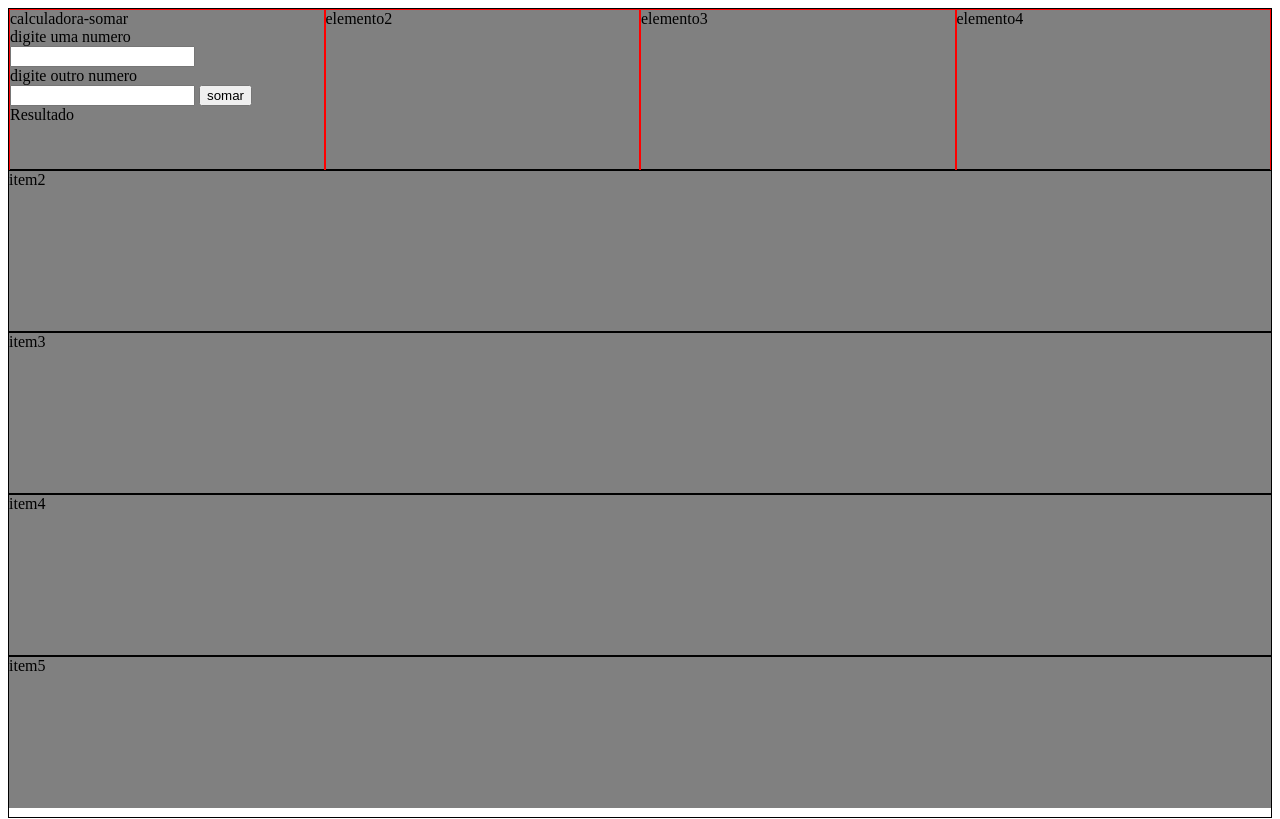
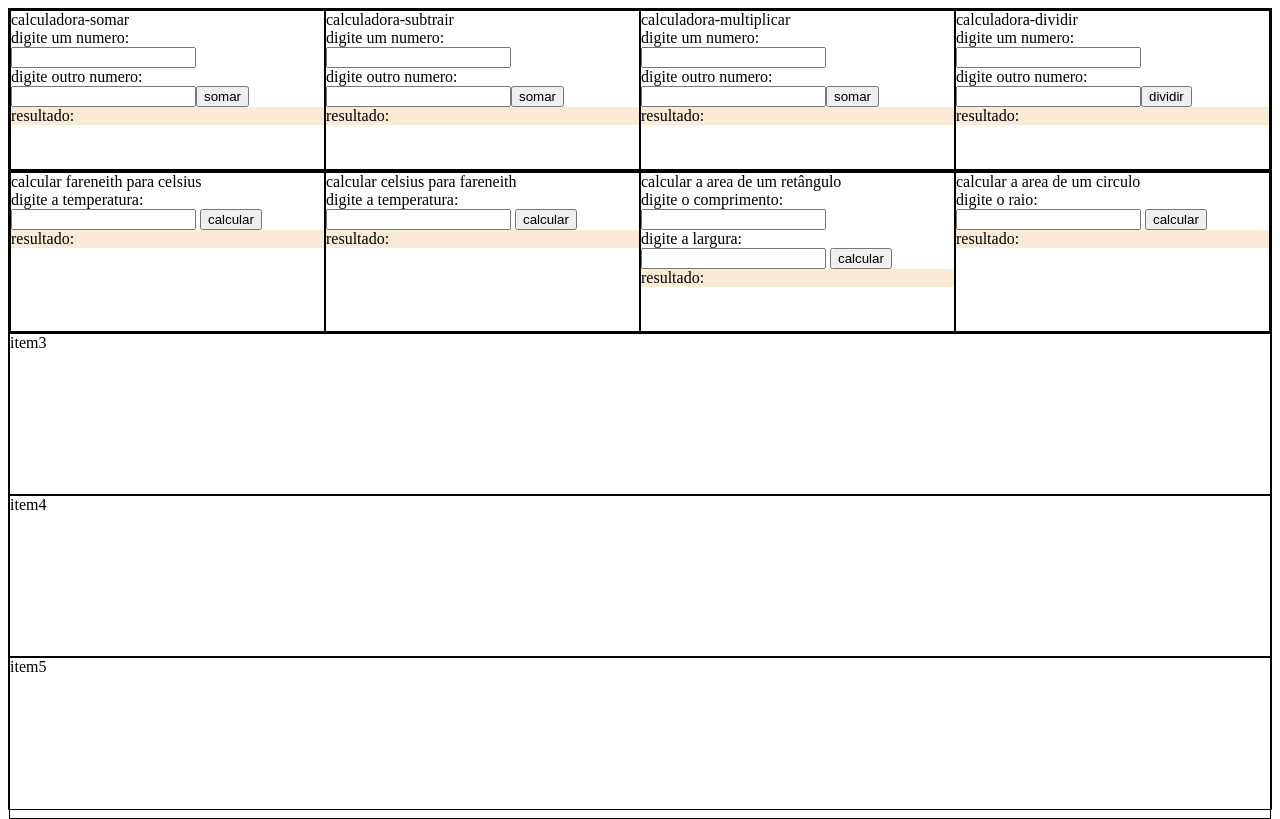
Before and after one commit to flhes/projeto-novo, a plain HTML site: page index.html in a window 1280 px wide. Drawn offline with Linux system fonts and the light colour scheme.

Commit message:
item1e 2

```diff
--- a/index.html
+++ b/index.html
@@ -3,34 +3,82 @@
 <head>
     <meta charset="UTF-8">
     <meta name="viewport" content="width=device-width, initial-scale=1.0">
+    <title>Document</title>
     <link rel="stylesheet" href="style.css">
     <script src="script.js"></script>
-    <title>Document</title>
 </head>
 <body>
     <div class="container">
+
         <div id="item1">
             <div id="elemento1">
-          <label for="">calculadora-somar</label><br>
+                <label for="">calculadora-somar</label> <br>
+                <label for="">digite um numero:</label> <br>
+                <input type="number" id="num1"> <br>
+                <label for="">digite outro numero:</label> <br>
+                <input type="number" id="num2"><button type="submit" onclick="somarNumeros()">somar</button>
+                <div id="resultado">resultado:</div>
+            </div>
+            <div id="elemento2">
+                <label for="">calculadora-subtrair</label> <br>
+                <label for="">digite um numero:</label> <br>
+                <input type="number" id="num3"> <br>
+                <label for="">digite outro numero:</label> <br>
+                <input type="number" id="num4"><button type="submit" onclick="subtrairNumeros()">somar</button>
+                <div id="resultadoSubtrair">resultado:</div>
+            </div>
+            <div id="elemento3">
+                <label for="">calculadora-multiplicar</label> <br>
+                <label for="">digite um numero:</label> <br>
+                <input type="number" id="num5"> <br>
+                <label for="">digite outro numero:</label> <br>
+                <input type="number" id="num6"><button type="submit" onclick="multiplicarNumeros()">somar</button>
+                <div id="resultadoMultiplicar">resultado:</div>
+            </div>
+            <div id="elemento4">
+                <label for="">calculadora-dividir</label> <br>
+                <label for="">digite um numero:</label> <br>
+                <input type="number" id="num7"> <br>
+                <label for="">digite outro numero:</label> <br>
+                <input type="number" id="num8"><button type="submit" onclick="dividirNumeros()">dividir</button>
+                <div id="resultadoDividir">resultado:</div>
+            </div>
+        </div>
 
-          <label for="">digite uma numero</label><br>
-          <input type="number" id="num1"><br>
-          <label for="">digite outro numero</label><br>
-          <input type="number" id="num2">
-          <button type="submit" value="soma" onclick="somarNumeros()">somar</button><br>
-          <div>Resultado</div>
+        <div id="item2">
+            <div id="conversao1"><label for="">calcular fareneith para celsius</label> <br>
+                <label for="">digite a temperatura:</label> <br>
+                <input type="number" id="num9">
+                <button type="submit" onclick="fareneithCelsius()">calcular</button>
+                <div id="resultadoFareneith">resultado:</div></div>
 
+            <div id="conversao2"><label for="">calcular celsius para fareneith </label> <br>
+                <label for="">digite a temperatura:</label> <br>
+                <input type="number" id="num10">
+                <button type="submit" onclick="celsiusFareneith()">calcular</button>
+                <div id="resultadoCelsius">resultado:</div></div>
+
+            <div id="conversao3"><label for="">calcular a area de um retângulo </label> <br>
+                <label for="">digite o comprimento:</label> <br>
+                <input type="number" id="num11"> <br>
+                <label for="">digite a largura:</label> <br>
+                <input type="number" id="num12">
+                <button type="submit" onclick="retangulo()">calcular</button>
+                <div id="resultadoretangulo">resultado:</div></div>
+
+            <div id="conversao4"><label for="">calcular a area de um circulo </label> <br>
+                <label for="">digite o raio:</label> <br>
+                <input type="number" id="num13">
+                <button type="submit" onclick="raio()">calcular</button>
+                <div id="resultadoRaio">resultado:</div></div>
         </div>
-        <div id="elemento2">elemento2</div>
-        <div id="elemento3">elemento3</div>
-        <div id="elemento4">elemento4</div>
-    </div>
-    <div id="item2">item2
 
-    </div>
         <div id="item3">item3</div>
+
         <div id="item4">item4</div>
+
         <div id="item5">item5</div>
+
     </div>
 </body>
 </html>
--- a/script.js
+++ b/script.js
@@ -1,8 +1,64 @@
 function somarNumeros(){
-    var numero1 = document.getElementById("num1").value;
-    var numero1Alterado=parseInt(numero1);
-    var numero2 = document.getElementById("num2").value;
-    var numero2Alterado=parseInt(numero2);
-    var resultado = numero1Alterado+numero2Alterado
-    alert("O resultado da soma ="+resultado);
+
+    var numero1 = parseInt(document.getElementById("num1").value);
+    var numero2 = parseInt(document.getElementById("num2").value);
+    var resultado = numero1 + numero2
+    var teste = document.getElementById("resultado")
+    teste.innerHTML=resultado
 }
+
+function subtrairNumeros(){
+
+    var numero3 = parseInt(document.getElementById("num3").value);
+    var numero4 = parseInt(document.getElementById("num4").value);
+    var resultadoSubtrair = numero3 - numero4
+    var teste = document.getElementById("resultadoSubtrair")
+    teste.innerHTML=resultadoSubtrair
+}
+
+function multiplicarNumeros(){
+
+    var numero5 = parseInt(document.getElementById("num5").value);
+    var numero6 = parseInt(document.getElementById("num6").value);
+    var resultadoMultiplicar = numero5 * numero6
+    var teste = document.getElementById("resultadoMultiplicar")
+    teste.innerHTML=resultadoMultiplicar
+}
+
+function dividirNumeros(){
+    var numero7 = parseInt(document.getElementById("num7").value);
+    var numero8 = parseInt(document.getElementById("num8").value);
+    var resultadoDividir = numero7 / numero8
+    var teste = document.getElementById("resultadoDividir")
+    teste.innerHTML=resultadoDividir
+}
+
+function fareneithCelsius(){
+    var numero9 = parseInt(document.getElementById("num9").value);
+    var resultado = (numero9 - 32) * (5/9)
+    var teste = document.getElementById("resultadoFareneith")
+    teste.innerHTML=resultado
+}
+
+function celsiusFareneith(){
+    var numero10 = parseInt(document.getElementById("num10").value);
+    var resultado = numero10 * 1.8 + 32
+    var teste = document.getElementById("resultadoCelsius")
+    teste.innerHTML=resultado
+}
+
+function retangulo(){
+
+    var numero11 = parseInt(document.getElementById("num11").value);
+    var numero12 = parseInt(document.getElementById("num12").value);
+    var resultado = numero11 * numero12
+    var teste = document.getElementById("resultadoretangulo")
+    teste.innerHTML=resultado
+}
+
+function raio(){
+    var numero13 = parseInt(document.getElementById("num13").value);
+    var resultado = Math.pow(numero13,2) * 3.14
+    var teste = document.getElementById("resultadoRaio")
+    teste.innerHTML=resultado
+}
--- a/style.css
+++ b/style.css
@@ -1,59 +1,108 @@
 .container{
+  border: 1px black solid;
+  height: 100vh;
+}
+
+#item1{
+  border: 1px black solid;
+  height: 20%;
   display: flex;
-    width: 100%;
-    height: 100vh;
-    background-color: grey;
-    flex-wrap: wrap;
 
 }
-#item1{
-    border: solid 1px  black;
-    height: 20%;
-    width: 100%;
-    display: flex;
+
+#elemento1{
+  border: 1px black solid;
+  width: 25%;
+
 }
-#elemento1{
-  border: solid 1px red;
+
+#resultado{
+  background-color: antiquewhite ;
+}
+
+#elemento2{
+  border: 1px black solid;
   width: 25%;
-  height: 100%;
+
 }
-#elemento2{
-    border: solid 1px red;
+
+#resultadoSubtrair{
+  background-color: antiquewhite ;
+}
+
+#elemento3{
+  border: 1px black solid;
   width: 25%;
-    height: 100%;
+
 }
-#elemento3{
-    border: solid 1px red;
+
+#resultadoMultiplicar{
+  background-color: antiquewhite;
+}
+
+#elemento4{
+  border: 1px black solid;
   width: 25%;
-    height: 100%;
+
 }
-#elemento4{
-    border: solid 1px red;
-    width: 25%;
-    height: 100%;
+
+#resultadoDividir{
+  background-color: antiquewhite;
 }
 
 #item2{
-    border: solid 1px  black;
+  border: 1px black solid;
   height: 20%;
-    width: 100%;
+  display: flex;
+}
 
+#conversao1{
+  border: 1px black solid;
+  width: 25%;
 }
+
+#resultadoFareneith{
+  background-color: antiquewhite;
+}
+
+#conversao2{
+  border: 1px black solid;
+  width: 25%;
+}
+
+#resultadoCelsius{
+  background-color: antiquewhite;
+}
+
+#conversao3{
+  border: 1px black solid;
+  width: 25%;
+}
+
+#resultadoretangulo{
+  background-color: antiquewhite;
+}
+
+#conversao4{
+  border: 1px black solid;
+  width: 25%;
+}
+
+#resultadoRaio{
+  background-color: antiquewhite;
+}
+
 #item3{
-    border: solid 1px  black;
+  border: 1px black solid;
   height: 20%;
-    width: 100%;
+}
 
+#item4{
+  border: 1px black solid;
+  height: 20%;
 }
-#item4{
-    border: solid 1px  black;
+
+#item5{
+  border: 1px black solid;
   height: 20%;
-    width: 100%;
-
 }
-#item5{
-    border: solid 1px  black;
-    height: 20%;
-    width: 100%;
-
-}
```
Lines whose indentation alone changed are shown as unchanged.
